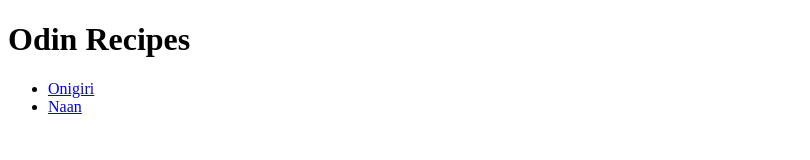
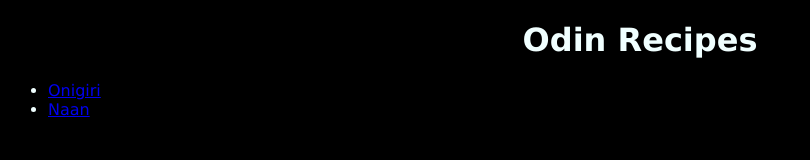
Before and after one commit to Jithin2709/odin-recipes, a plain HTML site: page index.html in a window 1280 px wide. Shown: the whole page, without its empty margins (0-810 px from the left). Drawn offline with Linux system fonts and the light colour scheme.

Commit message:
add style.css to recipes

```diff
--- a/index.html
+++ b/index.html
@@ -3,6 +3,8 @@
 <head>
     <meta charset="UTF-8">
     <meta name="viewport" content="width=device-width, initial-scale=1.0">
+    <link rel="stylesheet" href="style.css">
+
     <title>Odin Recipes</title>
 </head>
 <body>
--- /dev/null
+++ b/style.css
@@ -0,0 +1,8 @@
+body {
+    font-family: Verdana, Geneva, Tahoma, sans-serif;
+    background-color: black;
+    color: azure;
+}
+h1{
+    text-align: center;
+}
```
